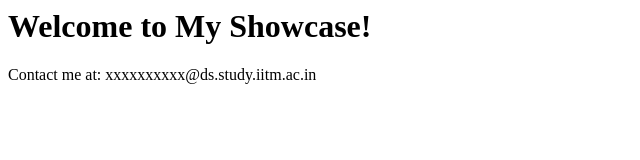
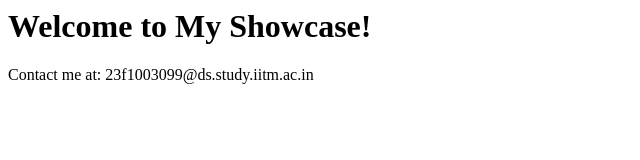
Before and after one commit to Sathish-S6705/TDS_W2_GIT, a plain HTML site: page index.html in a window 1280 px wide. Shown: the full height of the page, 0-640 px from the left. Drawn offline with Linux system fonts and the light colour scheme.

Commit message:
Update index.html

```diff
--- a/index.html
+++ b/index.html
@@ -4,6 +4,6 @@
 </head>
 <body>
   <h1>Welcome to My Showcase!</h1>
-  <p>Contact me at: <!--email_off-->xxxxxxxxxx@ds.study.iitm.ac.in<!--/email_off--></p>
+  <p>Contact me at: <!--email_off-->23f1003099@ds.study.iitm.ac.in<!--/email_off--></p>
 </body>
 </html>
```
